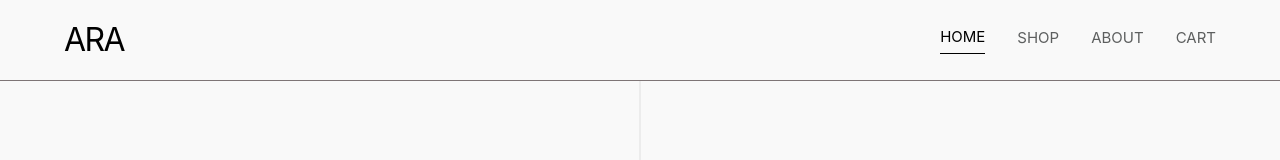
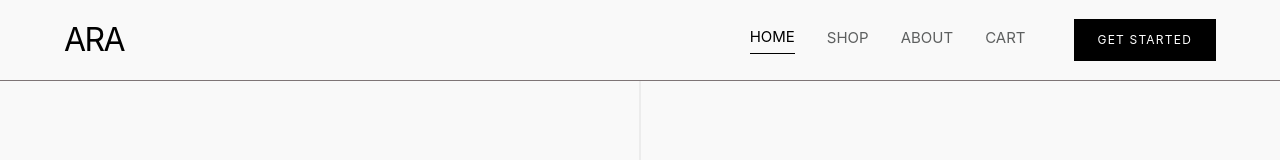
Before and after one commit to poloexe/Ara, a React (Vite) app in the folder client/: page / in a window 1280 px wide. Shown: the top 160 px of the page. Built offline with nearby package versions, Linux system fonts and the light colour scheme.

Commit message:
Added the sign up button on the navbar

```diff
--- a/client/src/components/Navbar.jsx
+++ b/client/src/components/Navbar.jsx
@@ -28,6 +28,7 @@ const Navbar = () => {
           ARA
         </Link>
 
+        {/* Desktop Links & Action Button */}
         <div className="hidden md:flex items-center gap-8">
           <NavLink to="/" className={getLinkStyles}>
             HOME
@@ -41,6 +42,13 @@ const Navbar = () => {
           <NavLink to="/cart" className={getLinkStyles}>
             CART
           </NavLink>
+
+          <Link
+            to="/signup"
+            className="bg-primary text-on-primary font-label-caps text-label-caps px-6 py-3 uppercase tracking-widest hover:bg-surface hover:text-primary hover:outline hover:outline-1 hover:outline-primary transition-colors duration-300 ml-4"
+          >
+            GET STARTED
+          </Link>
         </div>
 
         {/* Mobile Actions */}
```
